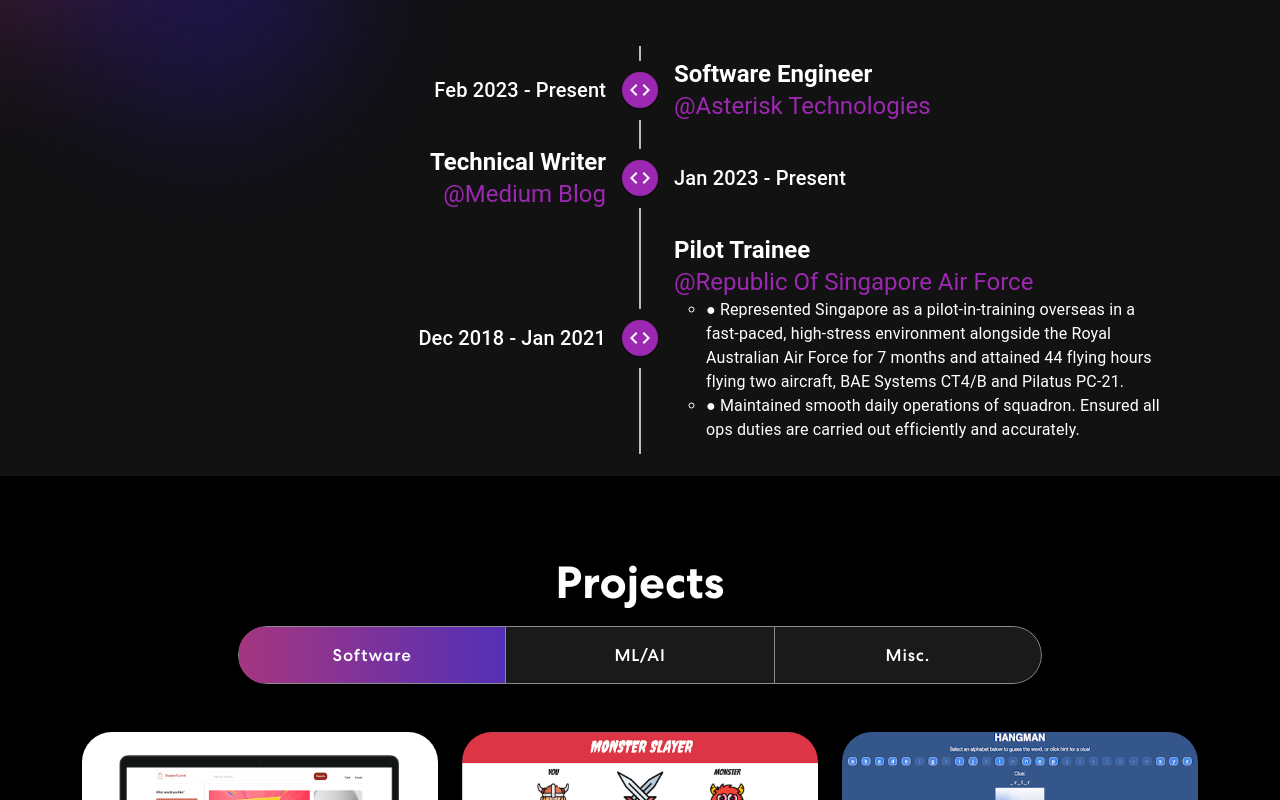
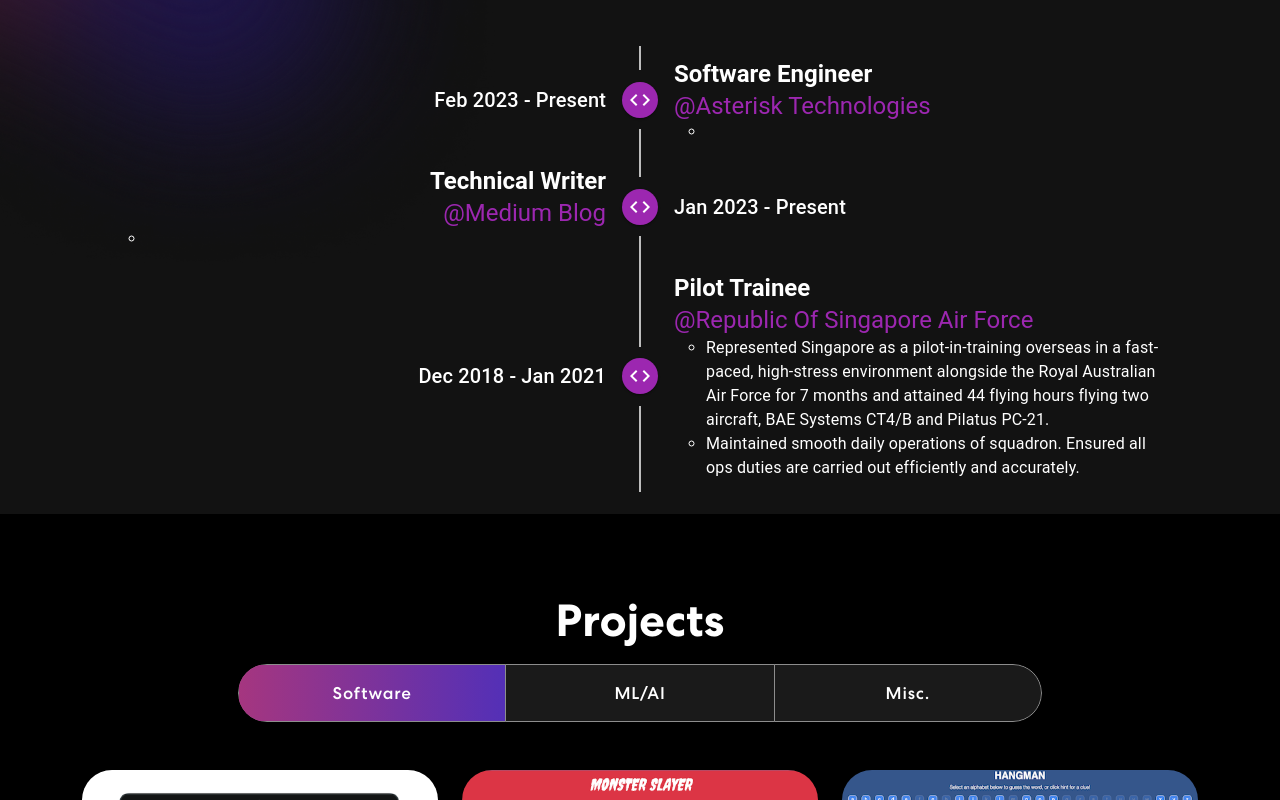
Before and after one commit to xavierkoo/xavierkoo.github.io, a React (Create React App) app: page / in a window 1280 px wide. Shown: the part 1600-2400 px from the top of the page. Built offline with nearby package versions, Linux system fonts and the light colour scheme; what react-cursor-custom would draw is missing.

Commit message:
feat: update bullet points

```diff
--- a/src/components/Experience.js
+++ b/src/components/Experience.js
@@ -42,7 +42,9 @@ export const Experience = () => {
                                     <Typography  fontWeight="bold" variant="h5" component="span">
                                     Software Engineer <Typography variant="h5" color="secondary">@Asterisk Technologies</Typography>
                                     </Typography>
-                                    <Typography></Typography> {/* TODO: add description */}
+                                    <ul>
+                                        <li><Typography></Typography></li> {/* TODO: add description */}
+                                    </ul>
                                     </TimelineContent>
                                 </TimelineItem>
                                 <TimelineItem>
@@ -65,7 +67,9 @@ export const Experience = () => {
                                     <Typography  fontWeight="bold" variant="h5" component="span">
                                     Technical Writer <Typography variant="h5" color="secondary">@Medium Blog</Typography>
                                     </Typography>
-                                    <Typography></Typography> {/* TODO: add description */}
+                                    <ul>
+                                        <li><Typography></Typography></li> {/* TODO: add description */}
+                                    </ul>
                                     </TimelineContent>
                                 </TimelineItem>
                                 <TimelineItem>
@@ -89,8 +93,8 @@ export const Experience = () => {
                                         Pilot Trainee <Typography variant="h5" color="secondary">@Republic Of Singapore Air Force</Typography>
                                     </Typography>
                                     <ul>
-                                        <li><Typography> ● Represented Singapore as a pilot-in-training overseas in a fast-paced, high-stress environment alongside the Royal Australian Air Force for 7 months and attained 44 flying hours flying two aircraft, BAE Systems CT4/B and Pilatus PC-21.</Typography></li>
-                                        <li><Typography> ● Maintained smooth daily operations of squadron. Ensured all ops duties are carried out efficiently and accurately.</Typography></li>
+                                        <li><Typography> Represented Singapore as a pilot-in-training overseas in a fast-paced, high-stress environment alongside the Royal Australian Air Force for 7 months and attained 44 flying hours flying two aircraft, BAE Systems CT4/B and Pilatus PC-21.</Typography></li>
+                                        <li><Typography> Maintained smooth daily operations of squadron. Ensured all ops duties are carried out efficiently and accurately.</Typography></li>
                                     </ul>
                                     </TimelineContent>
                                 </TimelineItem>
```
